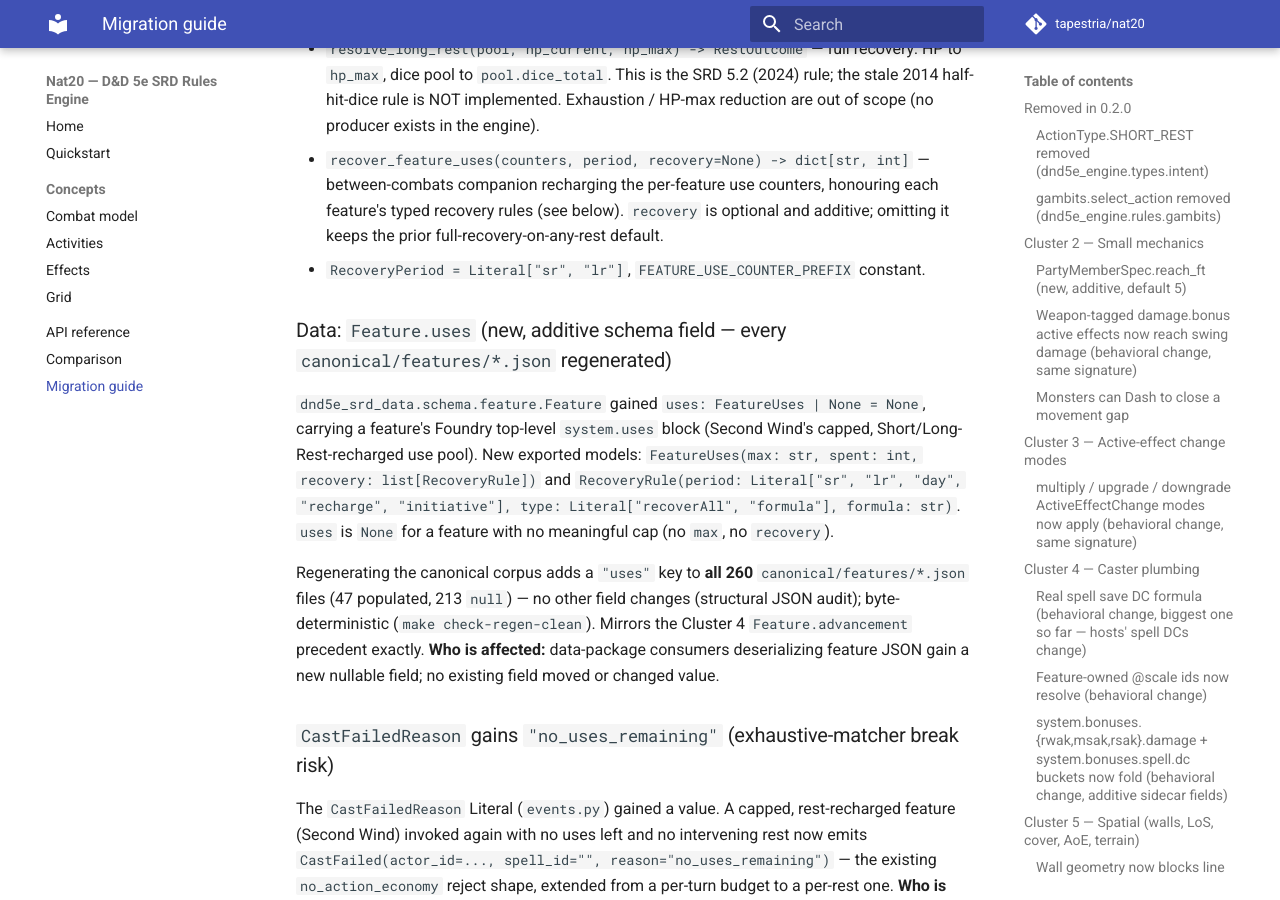
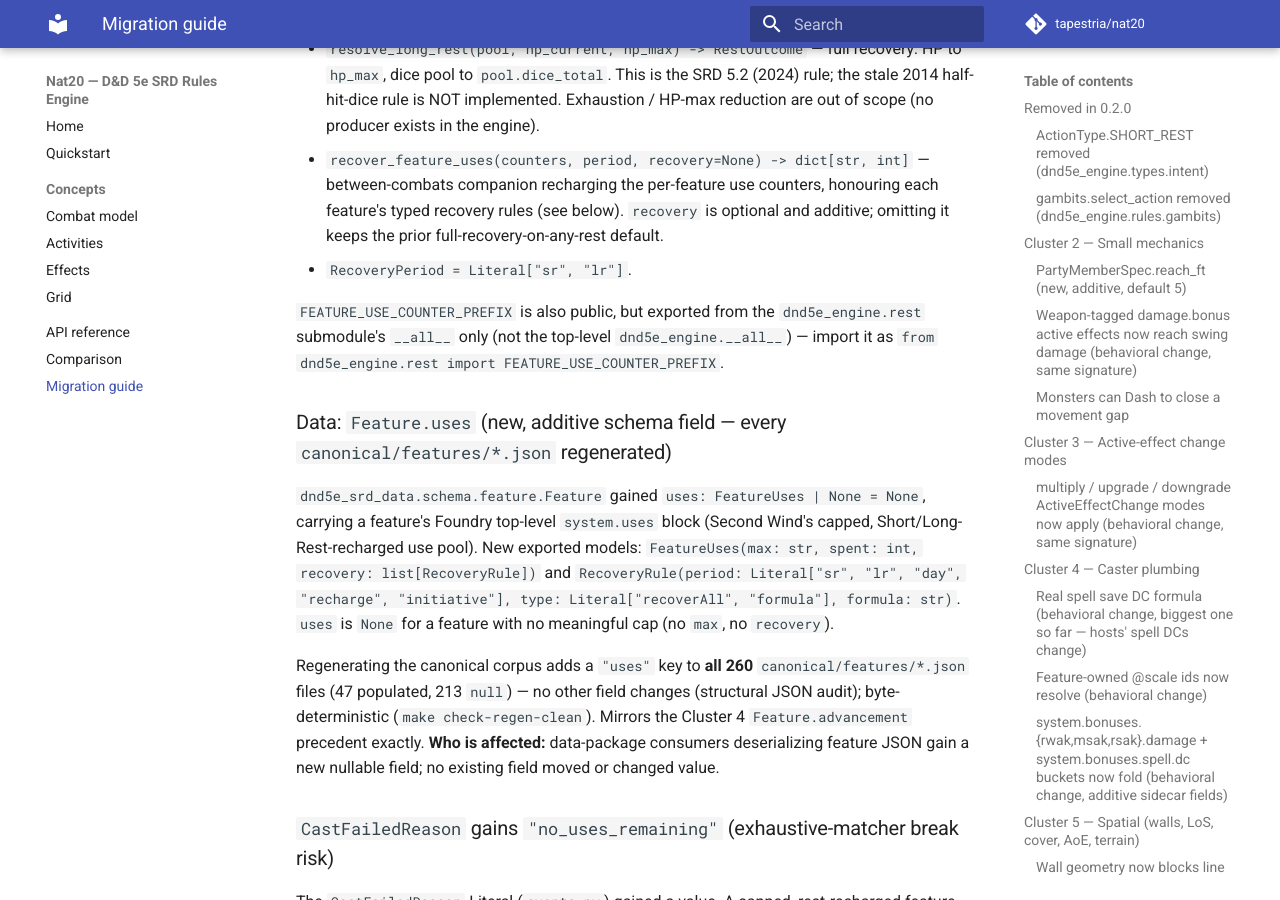
Before and after one commit to tapestria/nat20, an MkDocs documentation site: the page built from docs/migration/v0.1-to-v0.2.md, in a window 1280 px wide and 900 px high, scrolled down 14973 px. Built offline with MkDocs 1.6.1 and Material for MkDocs 9.7.7, drawn with Linux system fonts in a browser that asks for light colours; comment, search, counter and statistics services are not loaded.

Commit message:
docs: correct FEATURE_USE_COUNTER_PREFIX export location in migration guide
Final whole-branch review Minor: it is exported from dnd5e_engine.rest.__all__,
not the top-level dnd5e_engine.__all__ — the guide listed it among top-level
exports, which would mislead a host's import.

Co-Authored-By: Claude Fable 5 <noreply@anthropic.com>
Claude-Session: https://claude.ai/code/session_011GxUSHUoAu73xwsZ3DtKPA

```diff
--- a/docs/migration/v0.1-to-v0.2.md
+++ b/docs/migration/v0.1-to-v0.2.md
@@ -670,7 +670,12 @@ lockstep, plus `dnd5e_engine.rest` added to its `PUBLIC_MODULES`):
   between-combats companion recharging the per-feature use counters, honouring
   each feature's typed recovery rules (see below). `recovery` is optional and
   additive; omitting it keeps the prior full-recovery-on-any-rest default.
-- `RecoveryPeriod = Literal["sr", "lr"]`, `FEATURE_USE_COUNTER_PREFIX` constant.
+- `RecoveryPeriod = Literal["sr", "lr"]`.
+
+`FEATURE_USE_COUNTER_PREFIX` is also public, but exported from the
+`dnd5e_engine.rest` submodule's `__all__` only (not the top-level
+`dnd5e_engine.__all__`) — import it as
+`from dnd5e_engine.rest import FEATURE_USE_COUNTER_PREFIX`.
 
 ### Data: `Feature.uses` (new, additive schema field — every `canonical/features/*.json` regenerated)
 
```
